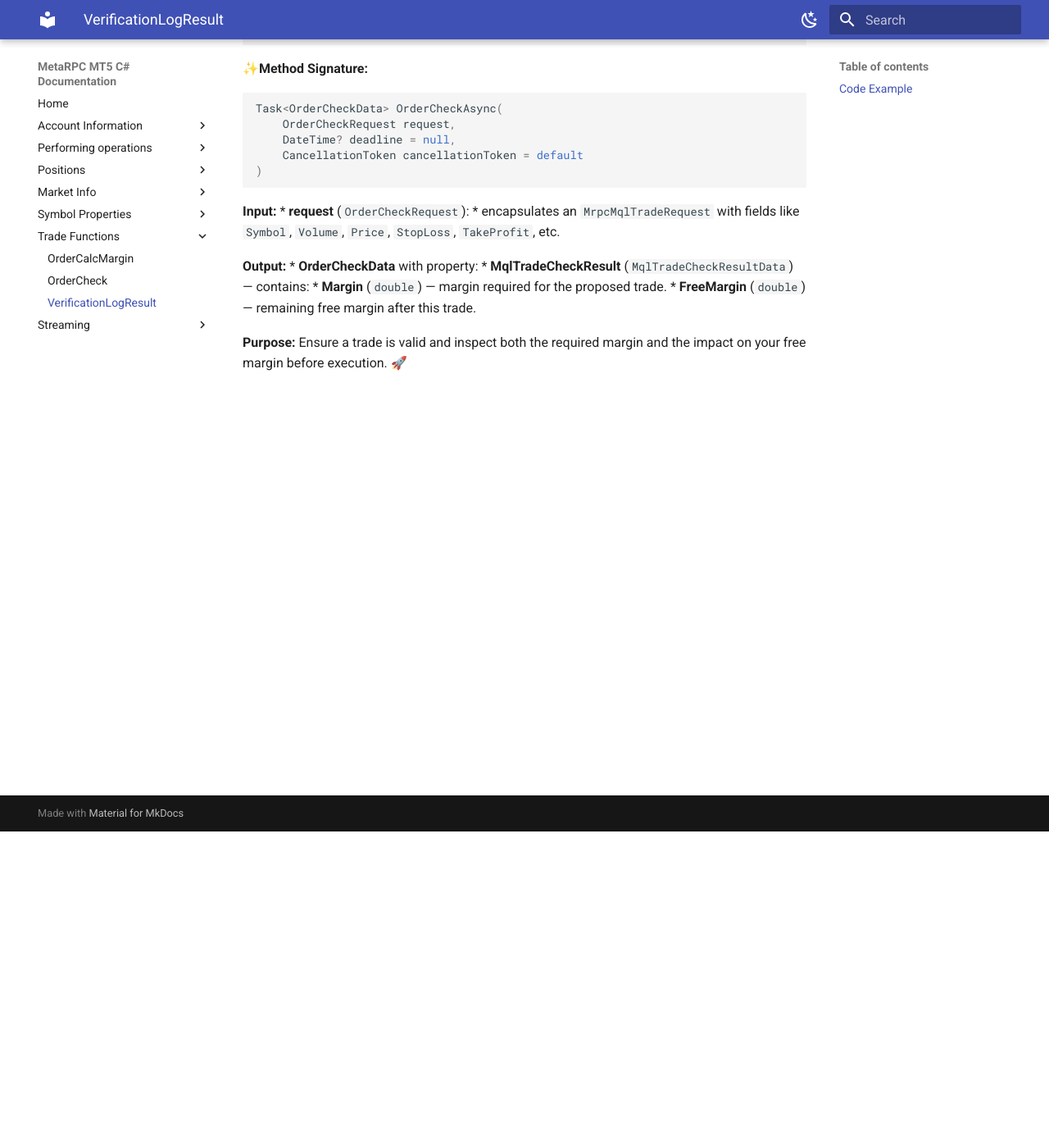
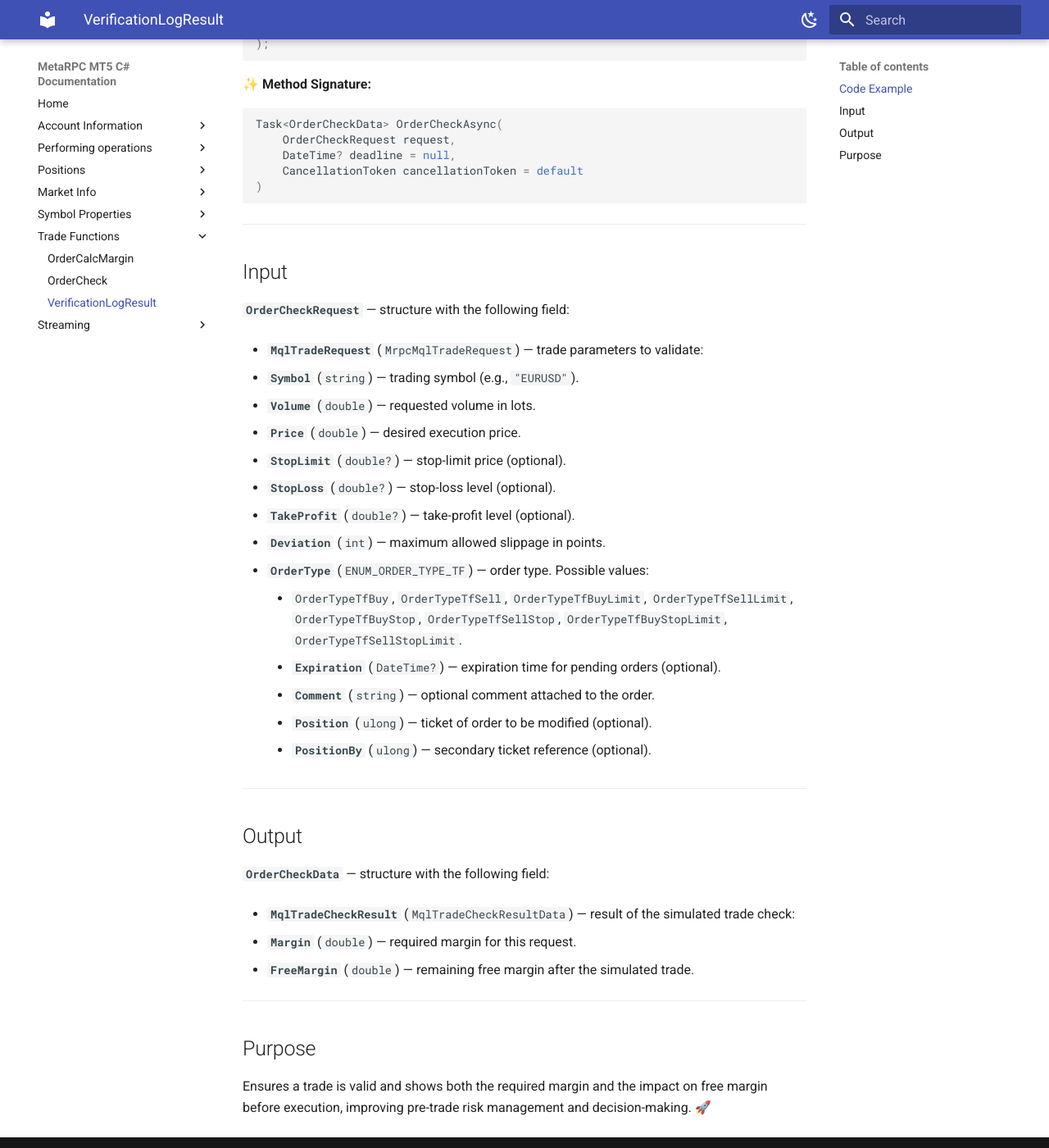
Before and after one commit to MetaRPC/CSharpMT5, an MkDocs documentation site: the page built from docs/TradeFunctions/VerificationLogResult.md, in a window 1280 px wide and 1400 px high, scrolled down 386 px. Shown: the whole window at 82% size. Built offline with MkDocs 1.6.1 and Material for MkDocs 9.7.7, drawn with Linux system fonts in a browser that asks for light colours; some of the changed text lies outside the part shown.

Commit message:
Update VerificationLogResult.md

````diff
--- a/docs/TradeFunctions/VerificationLogResult.md
+++ b/docs/TradeFunctions/VerificationLogResult.md
@@ -1,6 +1,6 @@
 # Verifying a Trade and Logging Margin vs Free Margin
 
-> **Request:** simulate a trade and retrieve required margin and remaining free margin
+> **Request:** simulate a trade and retrieve required margin and remaining free margin.
 
 ### Code Example
 
@@ -9,10 +9,12 @@ var checkResult = await _mt5Account.OrderCheckAsync(checkRequest);
 _logger.LogInformation(
     "OrderCheck: Margin={Margin}, FreeMargin={FreeMargin}",
     checkResult.MqlTradeCheckResult.Margin,
-    checkResult.MqlTradeCheckResult.FreeMargin);
+    checkResult.MqlTradeCheckResult.FreeMargin
+);
 ```
 
-✨**Method Signature:**
+✨ **Method Signature:**
+
 ```csharp
 Task<OrderCheckData> OrderCheckAsync(
     OrderCheckRequest request,
@@ -20,14 +22,43 @@ Task<OrderCheckData> OrderCheckAsync(
     CancellationToken cancellationToken = default
 )
 ```
- **Input:**
-* **request** (`OrderCheckRequest`):
- * encapsulates an `MrpcMqlTradeRequest` with fields like `Symbol`, `Volume`, `Price`, `StopLoss`, `TakeProfit`, etc.
 
- **Output:**
- * **OrderCheckData** with property:
-  * **MqlTradeCheckResult** (`MqlTradeCheckResultData`) — contains:
-    * **Margin** (`double`) — margin required for the proposed trade.
-    * **FreeMargin** (`double`) — remaining free margin after this trade.
+---
 
-**Purpose:** Ensure a trade is valid and inspect both the required margin and the impact on your free margin before execution. 🚀
+## Input
+
+**`OrderCheckRequest`** — structure with the following field:
+
+* **`MqlTradeRequest`** (`MrpcMqlTradeRequest`) — trade parameters to validate:
+
+  * **`Symbol`** (`string`) — trading symbol (e.g., `"EURUSD"`).
+  * **`Volume`** (`double`) — requested volume in lots.
+  * **`Price`** (`double`) — desired execution price.
+  * **`StopLimit`** (`double?`) — stop-limit price (optional).
+  * **`StopLoss`** (`double?`) — stop-loss level (optional).
+  * **`TakeProfit`** (`double?`) — take-profit level (optional).
+  * **`Deviation`** (`int`) — maximum allowed slippage in points.
+  * **`OrderType`** (`ENUM_ORDER_TYPE_TF`) — order type. Possible values:
+
+    * `OrderTypeTfBuy`, `OrderTypeTfSell`, `OrderTypeTfBuyLimit`, `OrderTypeTfSellLimit`, `OrderTypeTfBuyStop`, `OrderTypeTfSellStop`, `OrderTypeTfBuyStopLimit`, `OrderTypeTfSellStopLimit`.
+  * **`Expiration`** (`DateTime?`) — expiration time for pending orders (optional).
+  * **`Comment`** (`string`) — optional comment attached to the order.
+  * **`Position`** (`ulong`) — ticket of order to be modified (optional).
+  * **`PositionBy`** (`ulong`) — secondary ticket reference (optional).
+
+---
+
+## Output
+
+**`OrderCheckData`** — structure with the following field:
+
+* **`MqlTradeCheckResult`** (`MqlTradeCheckResultData`) — result of the simulated trade check:
+
+  * **`Margin`** (`double`) — required margin for this request.
+  * **`FreeMargin`** (`double`) — remaining free margin after the simulated trade.
+
+---
+
+## Purpose
+
+Ensures a trade is valid and shows both the required margin and the impact on free margin before execution, improving pre-trade risk management and decision-making. 🚀
````
